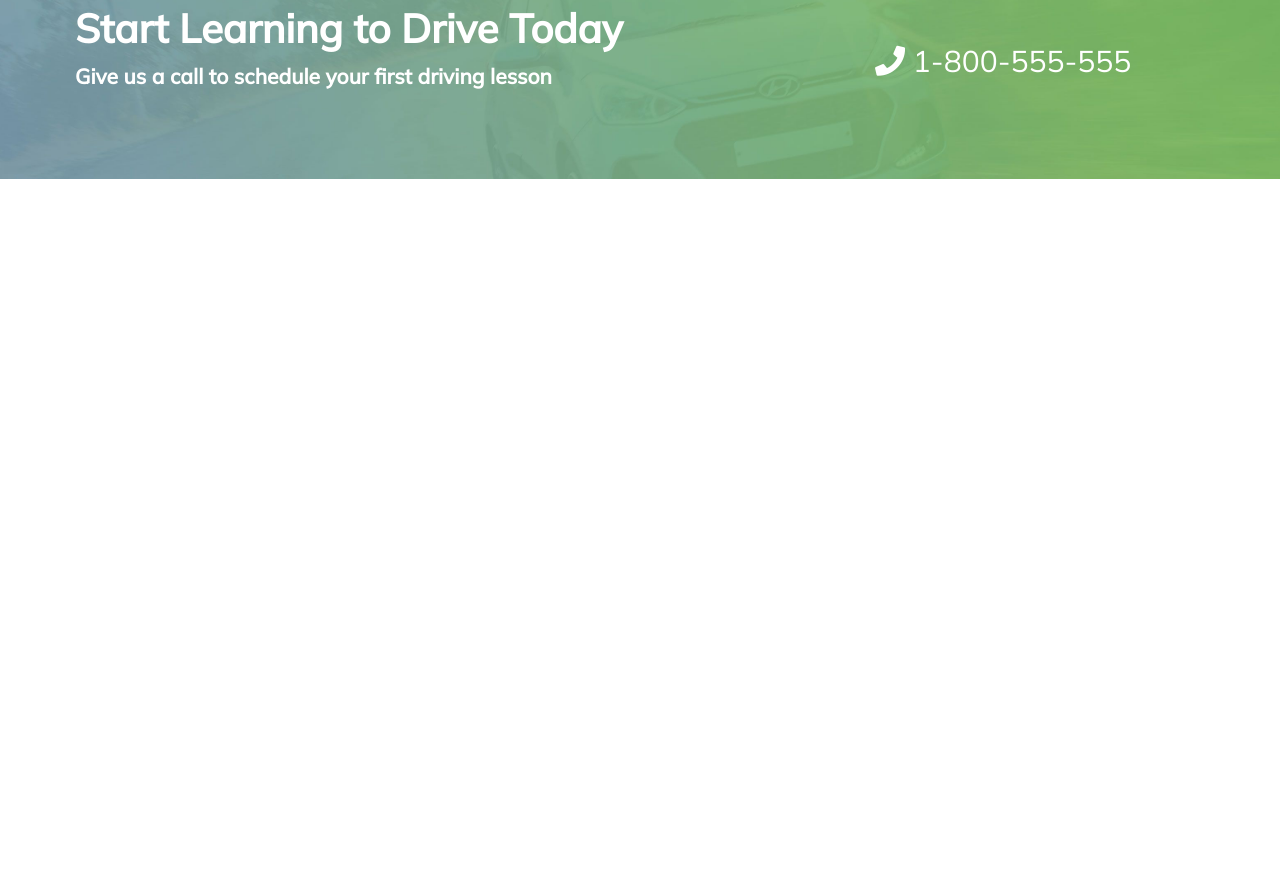
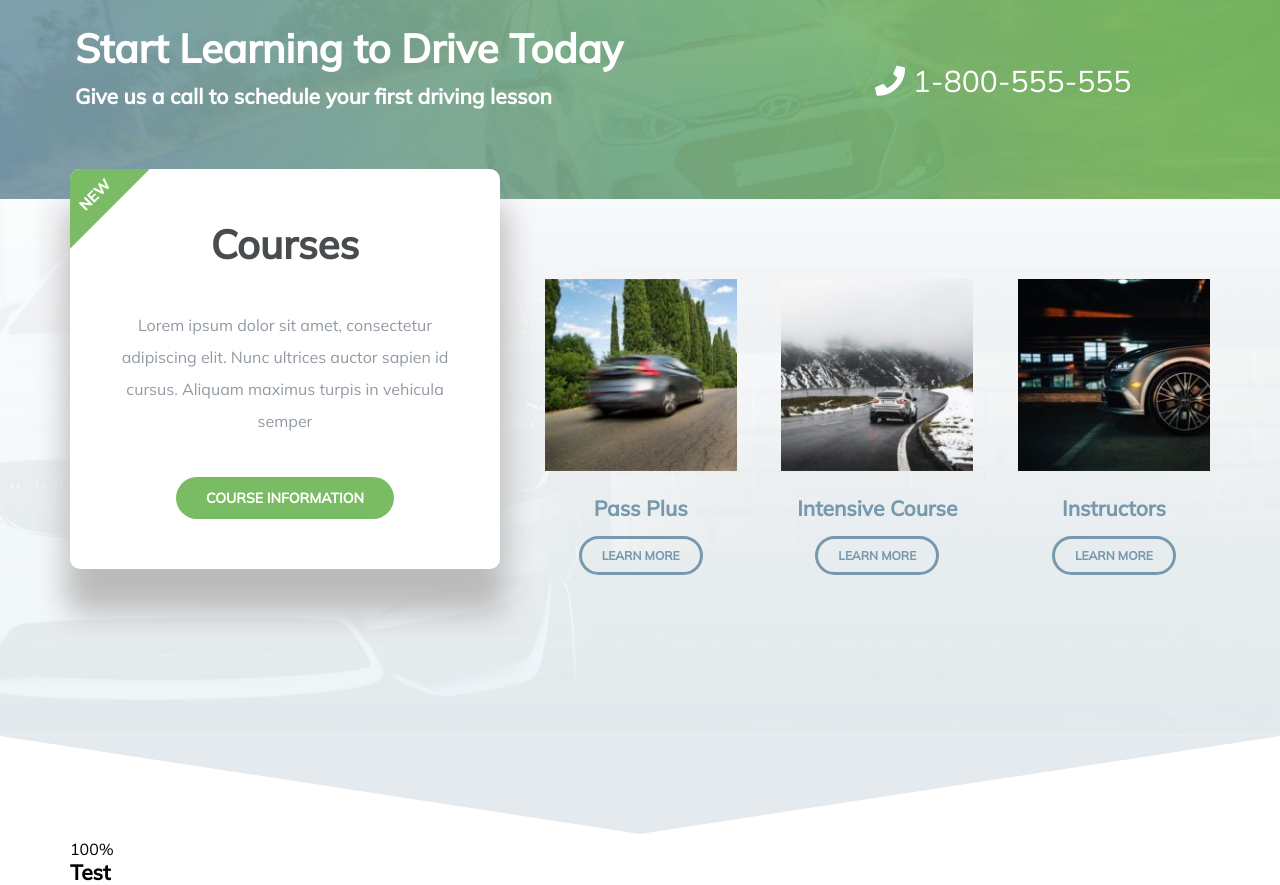
Before and after one commit to gabr-moragarm-f/proj-html-vuejs, a website: page index.html in a window 1280 px wide. Shown: the part 1460-2345 px from the top of the page. Before the commit the page ends 1799 px from the top, so only its background shows below. Drawn offline with nearby package versions, Linux system fonts and the light colour scheme.

Commit message:
courses box

```diff
--- a/index.html
+++ b/index.html
@@ -128,13 +128,77 @@
 
       <!-- Courses box -->
       <div class="courses-box">
+        <div class="container">
+          <div class="info-card">
+            <div class="img-new">
+              <img src="img/new-corner.jpg" alt="new corner tag">
+            </div>
 
+            <h2>Courses</h2>
+
+            <p>
+              Lorem ipsum dolor sit amet, consectetur adipiscing elit. Nunc ultrices auctor sapien id cursus. Aliquam maximus turpis in vehicula semper
+            </p>
+
+            <div class="green-btn">
+              COURSE INFORMATION
+            </div>
+          </div>
+
+          <div class="course-box">
+            <div class="course-box-img">
+              <img src="img/courses-passplus-200x200.jpg" alt="corso 1">
+            </div>
+
+            <h4>Pass Plus</h4>
+
+            <div class="courses-btn">
+              LEARN MORE
+            </div>
+          </div>
+
+          <div class="course-box">
+            <div class="course-box-img">
+              <img src="img/course-intensive-200x200.jpg" alt="corso 2">
+            </div>
+
+            <h4>Intensive Course</h4>
+
+            <div class="courses-btn">
+              LEARN MORE
+            </div>
+          </div>
+
+          <div class="course-box">
+            <div class="course-box-img">
+              <img src="img/courses-instructor-200x200.jpg" alt="corso 3">
+            </div>
+
+            <h4>Instructors</h4>
+
+            <div class="courses-btn">
+              LEARN MORE
+            </div>
+          </div>
+        </div>
       </div>
       <!-- /Courses box -->
 
       <!-- Generic data round bars box -->
       <div class="round-bars-box">
+        <div class="triangle-bg">
+            <svg xmlns="http://www.w3.org/2000/svg" version="1.1" width="100%" height="100" viewBox="0 0 100 100" preserveAspectRatio="none" style="fill:#e4eaed;padding:0;">
+              <path d="M-1 -1 L50 99 L101 -1 Z"></path>
+            </svg>
+        </div>
 
+        <div class="container">
+          <div class="round-bars-card">
+            <span class="percentage">100%</span>
+
+            <h4>Test</h4>
+          </div>
+        </div>
       </div>
       <!-- /Generic data round bars box -->
 
--- a/src/app.scss
+++ b/src/app.scss
@@ -81,7 +81,7 @@ header{
   }
 }
 
-main{
+
 .jumbotron{
   background-image: url(../img/homepage-hero-background.jpg);
   background-position: center top;
@@ -115,16 +115,17 @@ main{
 
       h2{
         margin-bottom: 30px;
+        color: $h2-grey;
       }
 
       .subtitle{
         font-size: 21px;
-          line-height: 40px;
+        // line-height: 40px;
         margin-bottom: 30px;
       }
 
       p{
-          line-height: 30px;
+        // line-height: 30px;
       }
     }
 
@@ -134,6 +135,7 @@ main{
 
       &-card{
         @include card-style;
+        box-shadow: $cards-shadow-1 50px $cards-shadow-2;
         transform: translateY(-40px);
 
         h3{
@@ -172,11 +174,6 @@ main{
                 color: red;
               }
             }
-            }
-
-            .green-btn{
-              width: fit-content;
-              margin: 0 auto;
           }
         }
       }
@@ -218,6 +215,60 @@ main{
 }
 
 .courses-box{
-    padding: 80px 0;
+  background-image: url(../img/promise-background.jpg);
+  background-position: bottom;
+  background-size: cover;
+
+  .container{
+    display: flex;
+    justify-content: space-between;
+
+    .info-card{
+      @include card-style;
+      box-shadow: $cards-shadow-1 40px $cards-shadow-2;
+      transform: translateY(-30px);
+      position: relative;
+      overflow: hidden;
+      width: 430px;
+
+      .img-new{
+        width: 80px;
+        height: 80px;
+        position: absolute;
+        top: 0;
+        left: 0;
+
+        img{
+          width: 100%
         }
       }
+
+      h2{
+        color: $h2-grey;
+      }
+
+      p{
+        padding: 40px 0;
+      }
+    }
+
+    .course-box{
+      padding: 80px 0 160px;
+      text-align: center;
+
+      &-img{
+        width: 192px;
+        margin-bottom: 20px;
+
+        img{
+          width: 100%;
+        }
+      }
+
+      h4{
+        color: $courses-blue;
+        margin-bottom: 15px;
+      }
+    }
+  }
+}
--- a/src/base-style.scss
+++ b/src/base-style.scss
@@ -1,8 +1,13 @@
+$cards-shadow-1: 1px;
+
+$cards-shadow-2: 30px 5px #bbb;
+
 @mixin card-style {
   padding: 50px 40px;
   border-radius: 10px;
-  box-shadow: 1px 50px 30px 5px #eee;
   background-color: #fff;
+  text-align: center;
+  height: fit-content;
 }
 
 *{
@@ -19,9 +24,9 @@ h2{
   font-size: 40px;
 }
 
-// h3{
-//   font-size: 26px;
-// }
+h4{
+  font-size: 21px;
+}
 
 ul{
   list-style: none;
@@ -29,6 +34,7 @@ ul{
 
 p{
   font-size: 16px;
+  line-height: 2;
   color: $custom-grey;
 }
 
@@ -50,8 +56,29 @@ p{
   border-radius: 30px;
   color: #fff;
   cursor: pointer;
+  width: fit-content;
+  margin: 0 auto;
+  font-size: 14px;
+  font-weight: bold;
 
   &:hover{
     background: $green-hover;
   }
 }
+
+.courses-btn{
+  padding: 9px 20px;
+  border-radius: 30px;
+  color: $courses-blue;
+  border: 3px solid $courses-blue;
+  cursor: pointer;
+  width: fit-content;
+  margin: 0 auto;
+  font-size: 12px;
+  font-weight: bold;
+
+  &:hover{
+    color: $green-custom;
+    border: 3px solid $green-custom;
+  }
+}
--- a/src/colors.scss
+++ b/src/colors.scss
@@ -11,3 +11,7 @@ $green-hover: #69AA53;
 $grey-input-background: #f7f7f7;
 
 $grey-input-border-placeholder: #d8d8d8;
+
+$h2-grey: #494c4e;
+
+$courses-blue: #7799ad;
```
Also changed, not shown: dist/app.css, img/course-intensive-200x200.jpg (added), img/courses-instructor-200x200.jpg (added), img/courses-passplus-200x200.jpg (added), img/promise-background.jpg (added). Lines whose indentation alone changed are shown as unchanged.
